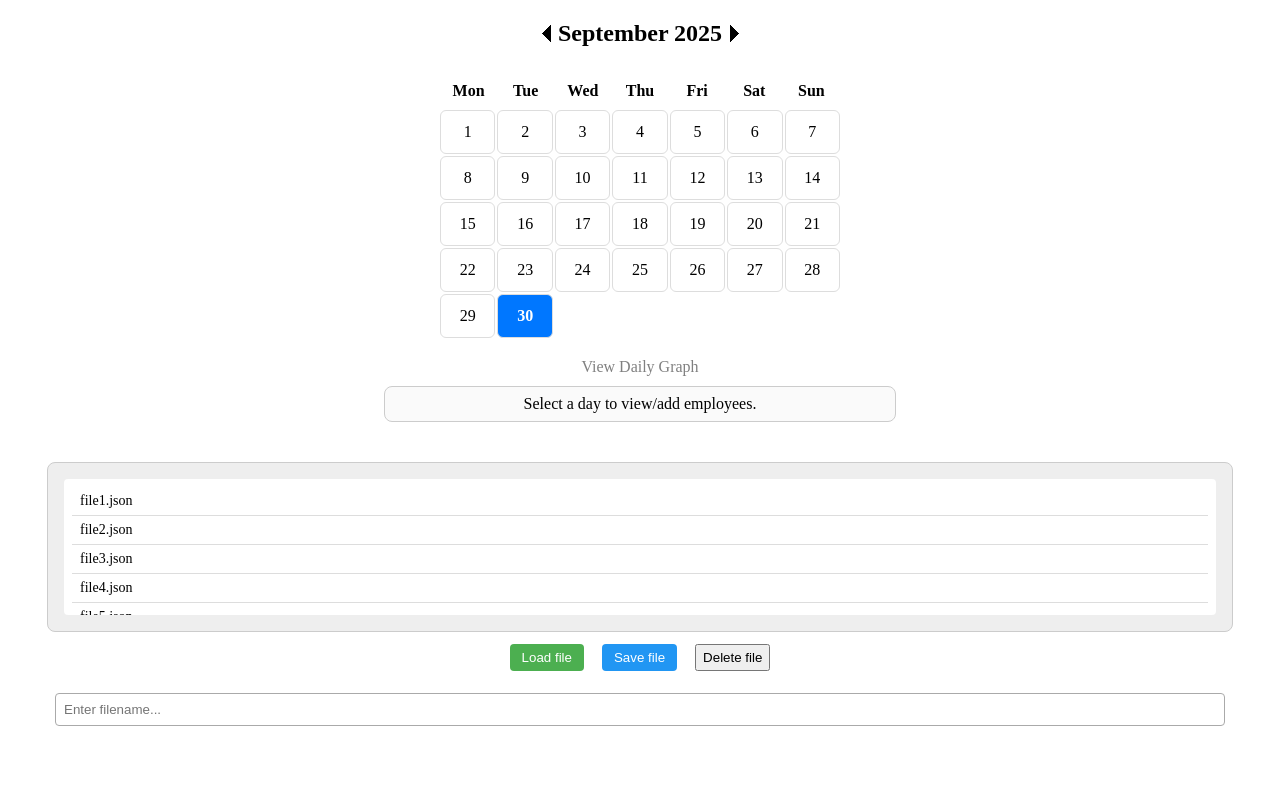
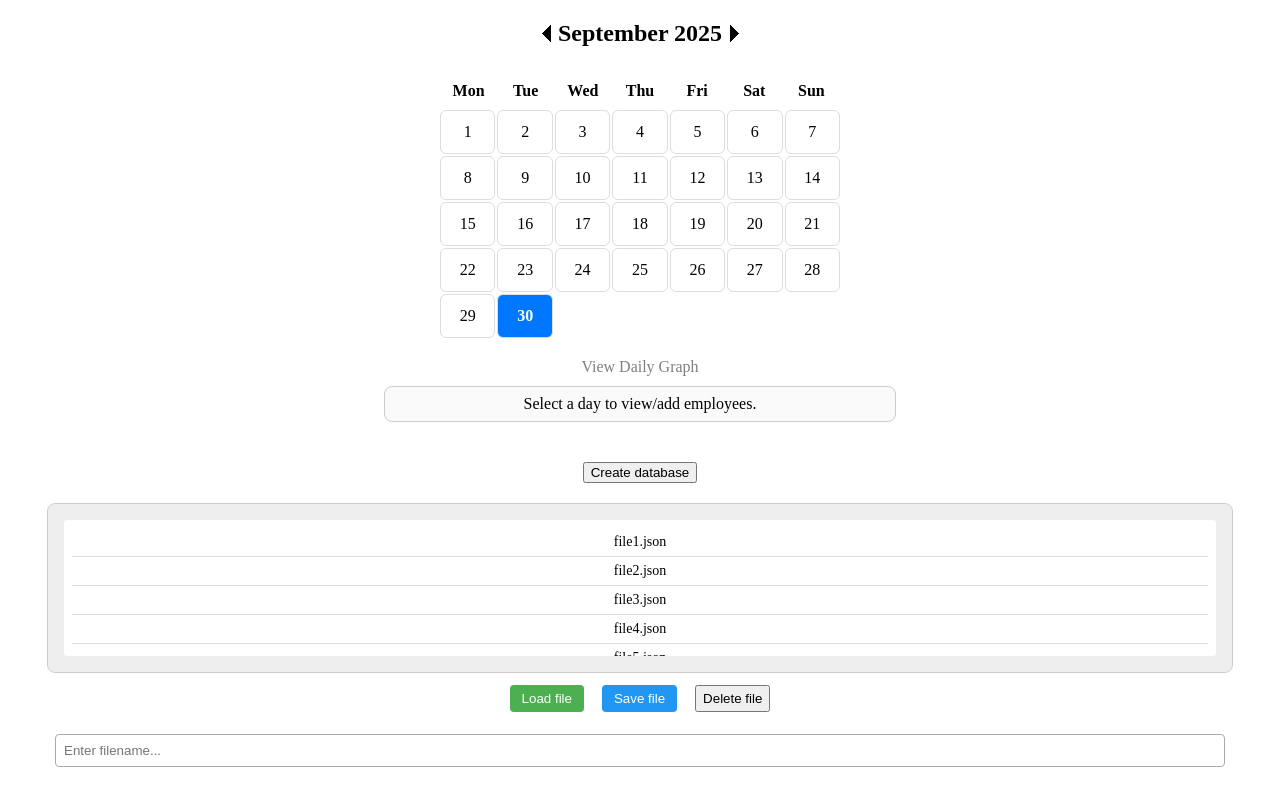
Before and after one commit to Josheirma/workmate, a React (Vite) app: page / in a window 1280 px wide. Built offline with nearby package versions, Linux system fonts and the light colour scheme.

Commit message:
Added create database button.  Created boolean context for db created.

```diff
--- a/src/Scheduling/DatabaseComponent.module.css
+++ b/src/Scheduling/DatabaseComponent.module.css
@@ -13,6 +13,12 @@ margin-bottom: 10px;
     margin-right: 10px;
 }
 
+.dbButtonContainer{
+  text-align: center;
+}
+.createDBButton{
+margin-bottom: 20px;
+}
 .container {
   display: flex;
   flex-direction: column;
--- a/src/Scheduling/DatabaseComponent.tsx
+++ b/src/Scheduling/DatabaseComponent.tsx
@@ -3,6 +3,7 @@ import { CalendarContext, CalendarContextType } from "./CalendarContext";
 import { loadAllUsers, loadUsersForDate } from "./LoadUsersForDate";
 import { handleSave } from "./HandleSave";
 import styles from "./DatabaseComponent.module.css";
+import {createDatabase} from  "./createDatabase"
 
 export function DatabaseComponent() {
   const ctx = useContext<CalendarContextType | null>(CalendarContext);
@@ -25,6 +26,14 @@ export function DatabaseComponent() {
   const { selectedDate, users, addUser } = ctx;
 
   return (
+    <div className = {styles.dbButtonContainer}>
+    <button
+          className={styles.createDBButton}
+          onClick={() => createDatabase()}
+        >
+          Create database
+        </button>
+
     <div className={styles.container}>
       {/* Grey Box */}
       <div className={styles.fileBox}>
@@ -90,5 +99,6 @@ export function DatabaseComponent() {
         placeholder="Enter filename..."
       />
     </div>
+    </div>
   );
 }
--- /dev/null
+++ b/src/Scheduling/createDatabase.tsx
@@ -0,0 +1,3 @@
+export function createDatabase(){
+
+}
```
Also changed, not shown: src/Scheduling/hasCreatedDatabaseContexr.tsx (added, +33 -0 lines).
